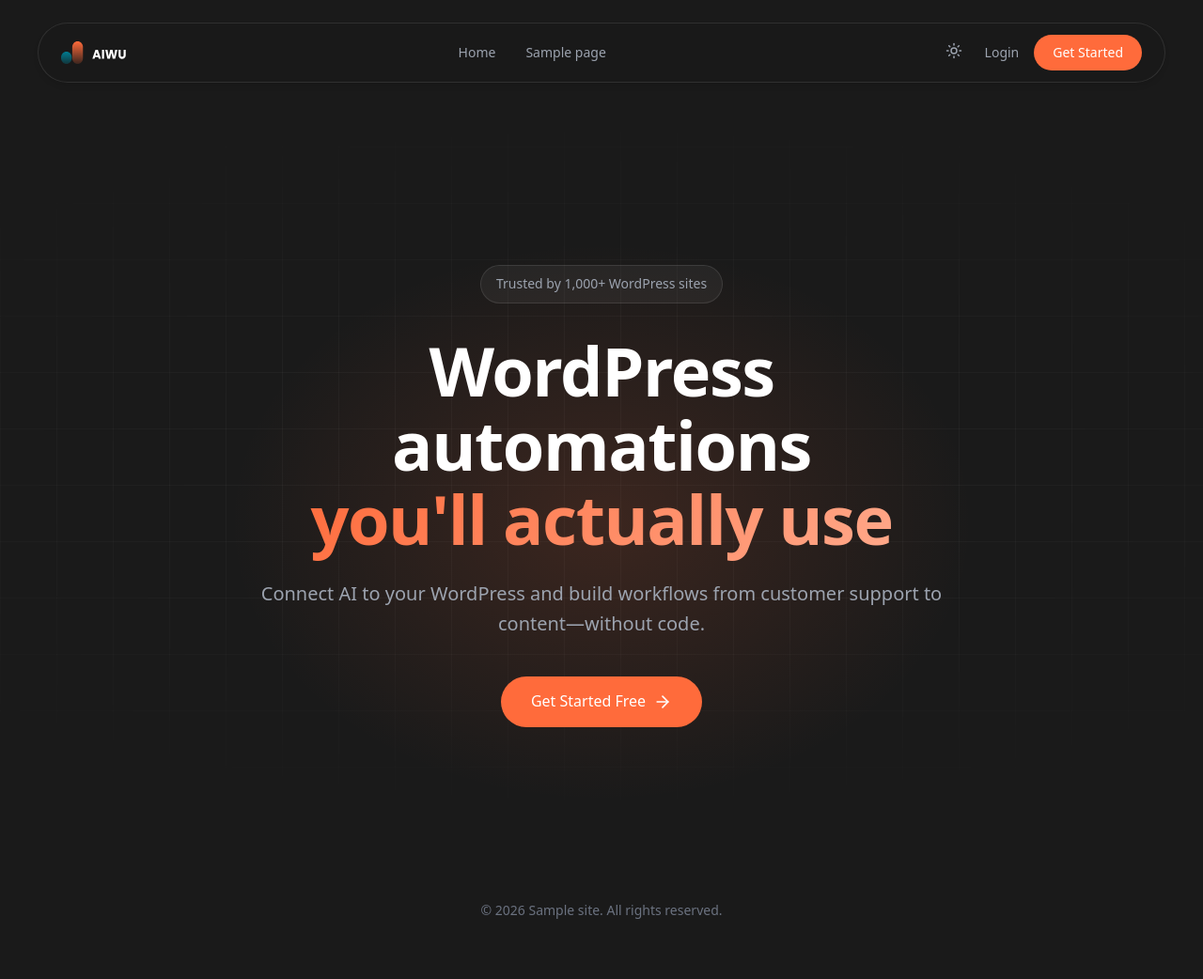
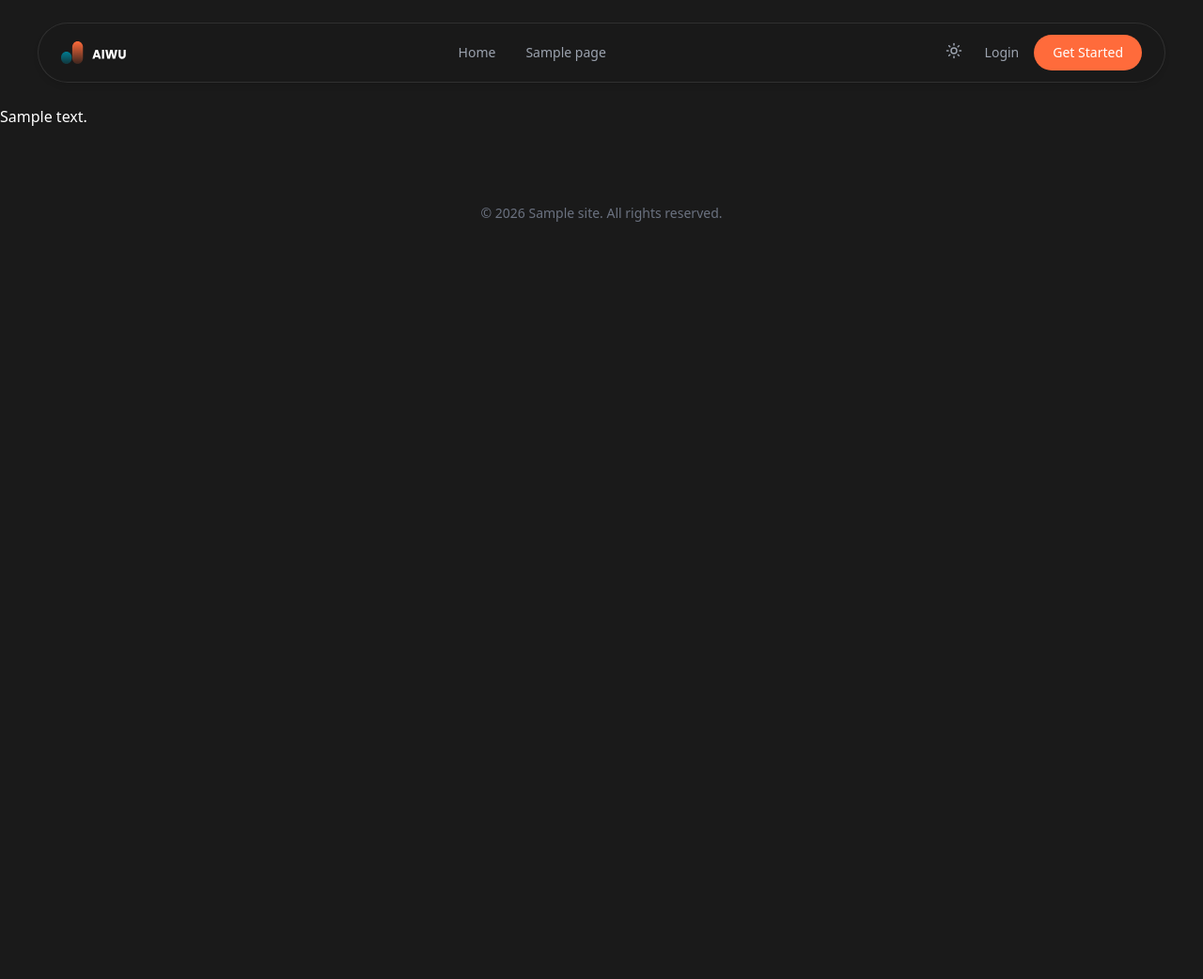
Before and after one commit to maxmaley/AIWU-WP-theme, a WordPress theme: template aiwu-theme/front-page.php in a window 1280 px wide. Shown: the whole page at 94% size. After the commit the page ends 236 px from the top, so only its background shows below. Run offline with PHP 8.4 and a stand-in for WordPress, Linux system fonts and the light colour scheme; the site name, menu and one post (Sample post) are stand-ins, and other content is empty.

Commit message:
Use proper WordPress block pattern for Hero section
- Create patterns/hero.php with correct WP 6.0+ format
- WordPress auto-discovers patterns from /patterns/ directory
- Remove hardcoded template-parts approach
- front-page.php now uses the_content() for Gutenberg

```diff
--- a/aiwu-theme/front-page.php
+++ b/aiwu-theme/front-page.php
@@ -1,6 +1,9 @@
 <?php
 /**
  * The front page template
+ *
+ * Content is managed via Gutenberg Block Patterns.
+ * Go to Pages > Home > Edit and add the "Hero Section" pattern.
  *
  * @package AIWU
  * @since 1.0.0
@@ -8,6 +11,11 @@
 
 get_header();
 
-get_template_part( 'template-parts/hero/hero' );
+if ( have_posts() ) :
+    while ( have_posts() ) :
+        the_post();
+        the_content();
+    endwhile;
+endif;
 
 get_footer();
--- a/aiwu-theme/template-parts/hero/hero.php
+++ /dev/null
@@ -1,41 +0,0 @@
-<?php
-/**
- * Hero Section Template Part
- *
- * @package AIWU
- * @since 1.0.0
- */
-
-if ( ! defined( 'ABSPATH' ) ) {
-    exit;
-}
-?>
-
-<section class="aiwu-hero">
-    <div class="aiwu-hero__bg">
-        <div class="aiwu-hero__grid"></div>
-        <div class="aiwu-hero__glow"></div>
-    </div>
-
-    <div class="aiwu-hero__content">
-        <div class="aiwu-hero__badge">
-            <span>Trusted by 1,000+ WordPress sites</span>
-        </div>
-
-        <h1 class="aiwu-hero__title">
-            WordPress automations<br>
-            <span class="aiwu-gradient-text">you'll actually use</span>
-        </h1>
-
-        <p class="aiwu-hero__subtitle">
-            Connect AI to your WordPress and build workflows from customer support to content—without code.
-        </p>
-
-        <div class="aiwu-hero__cta">
-            <a href="#get-started" class="aiwu-btn aiwu-btn--primary aiwu-btn--large">
-                Get Started Free
-                <?php echo aiwu_get_icon( 'arrow-right' ); ?>
-            </a>
-        </div>
-    </div>
-</section>
```
Also changed, not shown: aiwu-theme/patterns/hero.php (added, +43 -0 lines).
